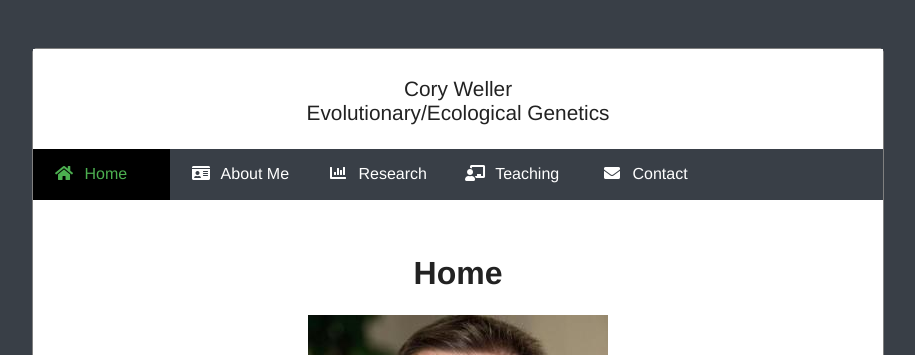
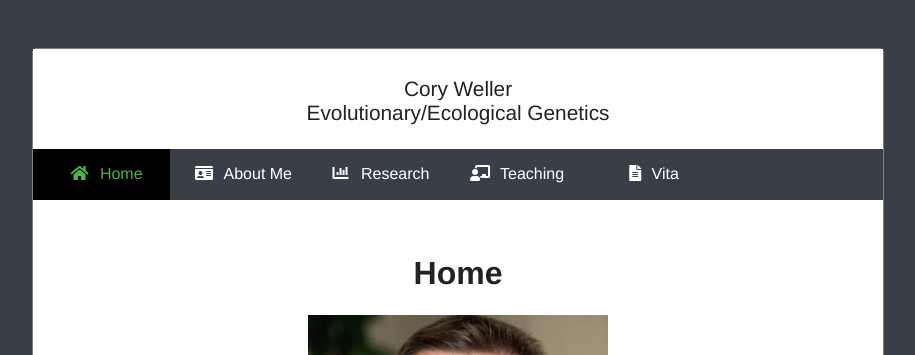
Before and after one commit to cory-weller/cory-weller.github.io, a Jekyll site: the page built from index.md, in a window 1280 px wide. Shown: the top 355 px of the page, without its empty margins (182-1097 px from the left). Built offline with Jekyll 4.4.1, drawn with Linux system fonts in a browser that asks for light colours; our own code applies the rules of GitHub Pages for plain Markdown files.

Commit message:
add vita

```diff
--- a/_layouts/default.html
+++ b/_layouts/default.html
@@ -33,7 +33,8 @@
         <li><a href="about_me.html" class="{% if page.subject == "About Me" %} active {% endif %}"><i class="fas fa-id-card fa-fw" style="{% if page.subject == "About Me" %}color:#4CAF50 {% endif %}"></i> About Me</a></li>
         <li><a href="research.html" class="{% if page.subject == "Research" %} active {% endif %}"><i class="fas fa-chart-bar fa-fw" style="{% if page.subject == "Research" %}color:#4CAF50 {% endif %}"></i> Research</a></li>
         <li><a href="teaching.html" class="{% if page.subject == "Teaching" %} active {% endif %}"><i class="fas fa-chalkboard-teacher fa-fw" style="{% if page.subject == "Teaching" %}color:#4CAF50 {% endif %}"></i> Teaching</a></li>
-        <li><a href="contact.html" class="{% if page.subject == "Contact" %} active {% endif %}"><i class="fas fa-envelope fa-fw" style="{% if page.subject == "Contact" %}color:#4CAF50 {% endif %}"></i> Contact</a></li>
+        <li><a href="assets/docs/CAWeller_CV.pdf" class="{% if page.subject == "Contact" %} active {% endif %}"><i class="fas fa-file-alt" style="{% if page.subject == "Contact" %}color:#4CAF50 {% endif %}"></i> Vita</a></li>
+
             </ul>
           </li>
         </ul>
@@ -44,7 +45,7 @@
         <li><a href="about_me.html" class="{% if page.subject == "About Me" %} active {% endif %}"><i class="fas fa-id-card fa-fw" style="{% if page.subject == "About Me" %}color:#4CAF50 {% endif %}"></i> About Me</a></li>
         <li><a href="research.html" class="{% if page.subject == "Research" %} active {% endif %}"><i class="fas fa-chart-bar fa-fw" style="{% if page.subject == "Research" %}color:#4CAF50 {% endif %}"></i> Research</a></li>
         <li><a href="teaching.html" class="{% if page.subject == "Teaching" %} active {% endif %}"><i class="fas fa-chalkboard-teacher fa-fw" style="{% if page.subject == "Teaching" %}color:#4CAF50 {% endif %}"></i> Teaching</a></li>
-        <li><a href="contact.html" class="{% if page.subject == "Contact" %} active {% endif %}"><i class="fas fa-envelope fa-fw" style="{% if page.subject == "Contact" %}color:#4CAF50 {% endif %}"></i> Contact</a></li>
+        <li><a href="assets/docs/CAWeller_CV.pdf" class="{% if page.subject == "Contact" %} active {% endif %}"><i class="fas fa-file-alt" style="{% if page.subject == "Contact" %}color:#4CAF50 {% endif %}"></i> Vita</a></li>
     </div>
 
     </div>
--- a/assets/css/style.css
+++ b/assets/css/style.css
@@ -691,6 +691,10 @@ float:left;
   background:#111;
 }
 
+.navbar li a {
+    text-align:center
+}
+
 }
 
 
```
Also changed, not shown: contact.md (deleted, +0 -9 lines).
